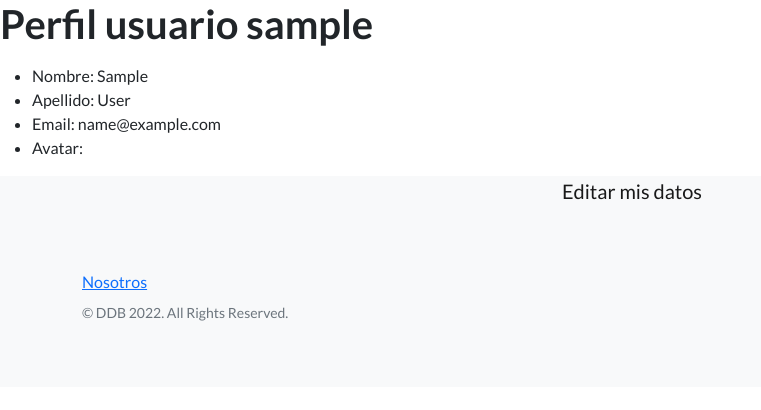
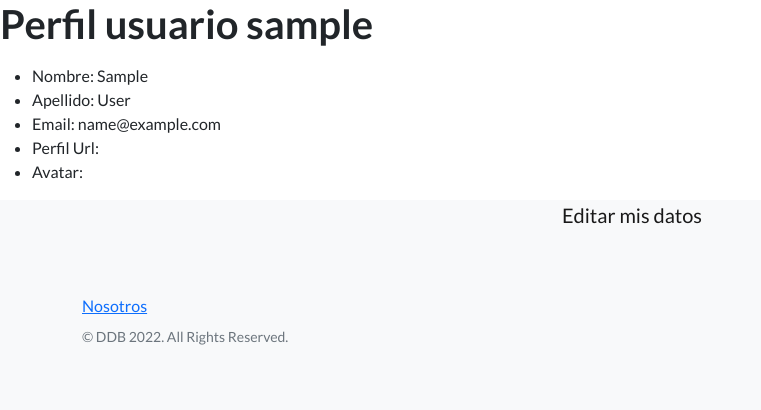
Before and after one commit to mdanieli20/ENTREGA-FINAL-DiNobile_Danieli_Bringas, a Django app: page /accounts/perfil/ in a window 1280 px wide. Shown: the part 56-466 px from the top of the page, without its empty margins (0-761 px from the left). Run offline with Django 4.2, Linux system fonts and the light colour scheme; the visitor is signed in with stand-in values (Sample User, id 1); parts of the project's set-up code (start-up, migrations or seed data) failed here and were passed over; some libraries are stand-ins or nearby versions.

Commit message:
agregamos modelo perfil_url al usuario

```diff
--- a/accounts/forms.py
+++ b/accounts/forms.py
@@ -22,3 +22,4 @@
     first_name = forms.CharField(label='Nombre', max_length=30, required=False)
     last_name = forms.CharField(label='Apellido', max_length=30, required=False)
     avatar = forms.ImageField(required=False)
+    perfil_url = forms.URLField(required=False)
--- a/accounts/models.py
+++ b/accounts/models.py
@@ -5,3 +5,4 @@
 class MasDatosUsuario(models.Model):
     user = models.OneToOneField(User, on_delete=models.CASCADE)
     avatar = models.ImageField(upload_to='avatares', null=True, blank=True)
+    perfil_url = models.CharField(max_length=30, null=True)
--- a/accounts/views.py
+++ b/accounts/views.py
@@ -65,6 +65,7 @@
 
             user.email = data.get('email') if data.get('email') else user.email
             mas_datos_usuario.avatar = data.get('avatar') if data.get('avatar') else mas_datos_usuario.avatar
+            mas_datos_usuario.perfil_url = data.get('perfil_url') if data.get('perfil_url') else mas_datos_usuario.perfil_url
 
             mas_datos_usuario.save()
             user.save()
@@ -79,7 +80,8 @@
                 'email': user.email,
                 'first_name': user.first_name,
                 'last_name': user.last_name,
-                'avatar': mas_datos_usuario.avatar
+                'avatar': mas_datos_usuario.avatar,
+                'perfil_url': mas_datos_usuario.perfil_url
             }
         )
 
--- a/templates/accounts/perfil.html
+++ b/templates/accounts/perfil.html
@@ -16,6 +16,7 @@
         <li>Nombre: {{request.user.first_name}}</li>
         <li>Apellido: {{request.user.last_name}}</li>
         <li>Email: {{request.user.email}}</li>
+        <li>Perfil Url: {{request.user.masdatosusuario.perfil_url}}</li>
         <li>
             <p>Avatar:</p>
             {% if request.user.masdatosusuario.avatar %}
```
Also changed, not shown: accounts/migrations/0002_masdatosusuario_contenido.py (added), accounts/migrations/0003_remove_masdatosusuario_contenido_and_more.py (added).
